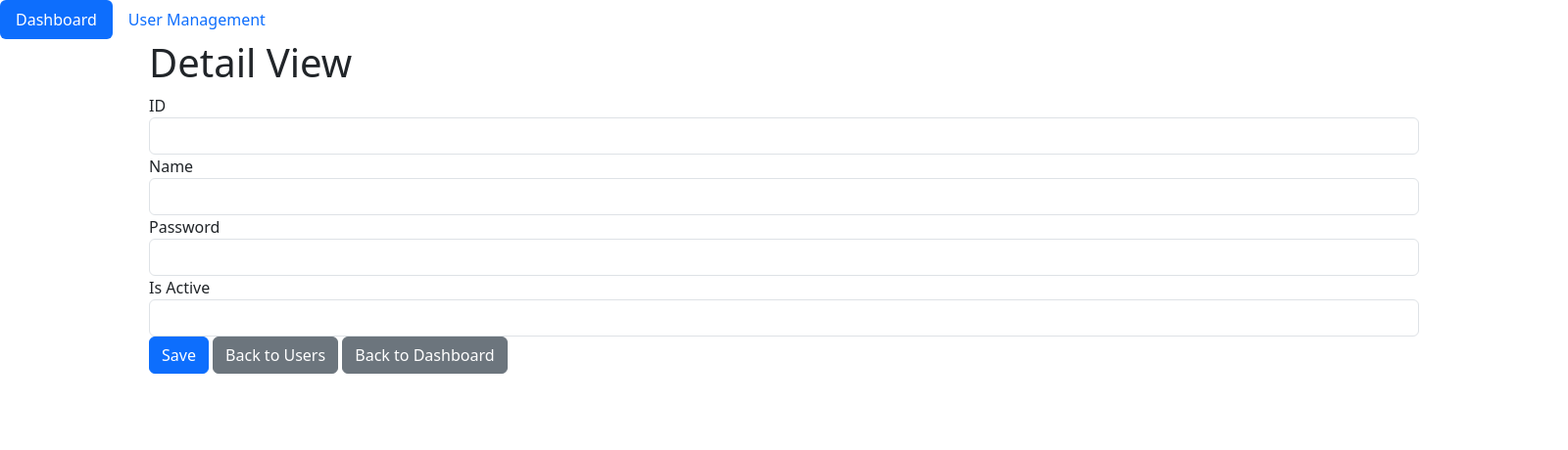
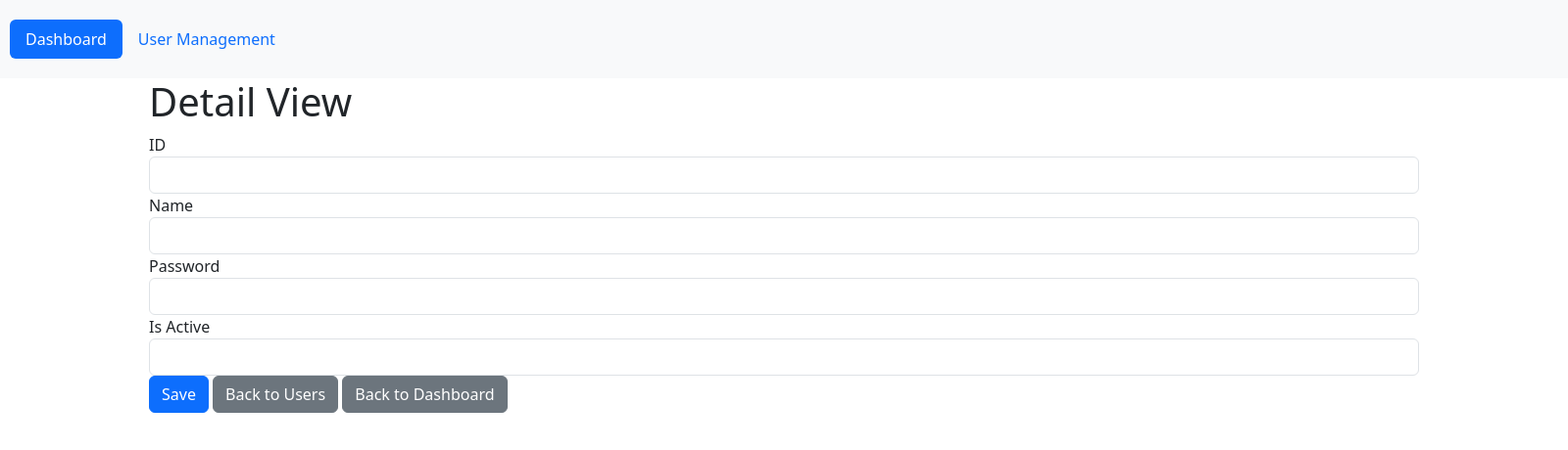
Before and after one commit to Wes-Leigh/wip-project, an Electron app: page html/usersdetail.html in a window 1600 px wide. Shown: the whole page at 98% size. Drawn offline with nearby package versions, Linux system fonts and the light colour scheme.

Commit message:
Update usersdetail.html

```diff
--- a/html/usersdetail.html
+++ b/html/usersdetail.html
@@ -3,6 +3,21 @@
 <head>
     <title>Detail View</title>
     <link rel="stylesheet" href="../node_modules/bootstrap/dist/css/bootstrap.min.css">
+    <style>
+        .main-menu {
+            height: 80px;
+            top: 0;
+            left: 0;
+            background-color: #f8f9fa;
+            /*f8f9fa */
+            padding: 20px 0 20px 10px;
+        }
+
+        .content {
+            margin-left: 50px;
+            padding: 10px;
+        }
+    </style>
 </head>
 <body>
     <div class="container-fluid">
```
